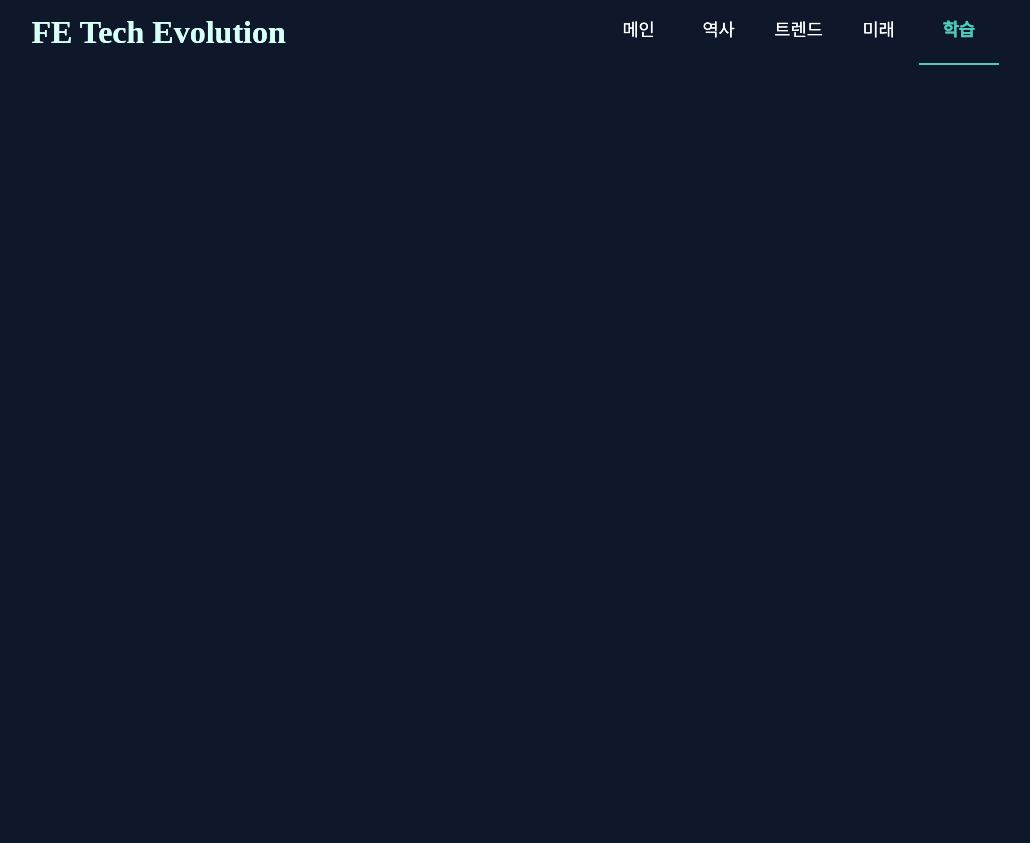
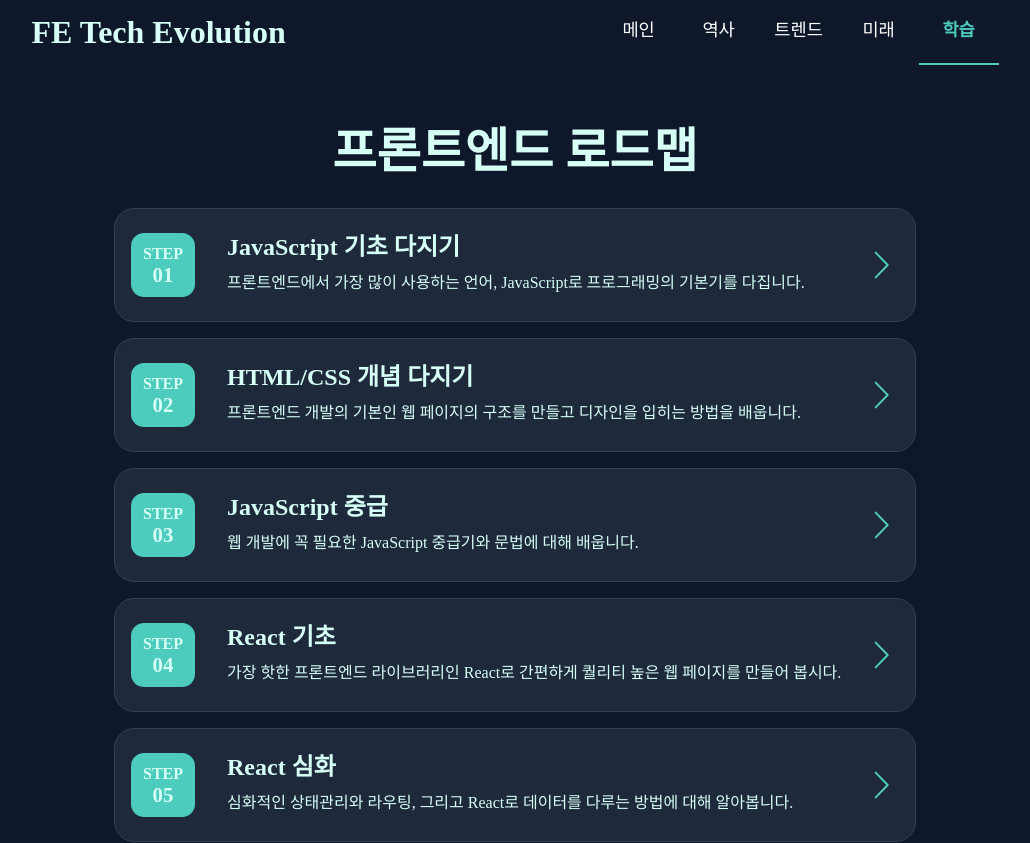
Before and after one commit to whateveriiwant/fe_tech_revolution, a React (Create React App) app: page /learn in a window 1280 px wide. Shown: the top 843 px of the page, without its empty margins (125-1155 px from the left). Before the commit the page ends 800 px from the top, so only its background shows below. Built offline with nearby package versions, Linux system fonts and the light colour scheme; a web font is replaced by a local one.

Commit message:
개발 종료

```diff
--- /dev/null
+++ b/src/pages/LearnPage/Item.jsx
@@ -0,0 +1,31 @@
+import styles from "./LearnPage.module.css";
+import arrow from "../../assets/arrow.svg";
+
+export const Item = (props) => {
+  const openNewTabHandler = (url) => {
+    window.open(url, "_blank", "noopener, noreferrer");
+  };
+
+  return (
+    <div
+      className={styles.wrap_roadmap}
+      onClick={() => openNewTabHandler(props.link)}
+    >
+      <div className={styles.roadmap_item}>
+        <div className={styles.step}>
+          <span>STEP</span>
+          {props.number}
+        </div>
+        <div className={styles.container}>
+          <p className={styles.title}>{props.title}</p>
+          <p className={styles.p}>{props.description}</p>
+        </div>
+        <img
+          src={arrow}
+          alt="arrow"
+          style={{ width: "2rem", height: "auto" }}
+        />
+      </div>
+    </div>
+  );
+};
--- a/src/pages/LearnPage/LearnPage.jsx
+++ b/src/pages/LearnPage/LearnPage.jsx
@@ -1,10 +1,81 @@
+import { Fade } from "react-reveal";
+import { Item } from "./Item";
 import styles from "./LearnPage.module.css";
-import { Header } from "../../components/Header/Header";
+
+const text = [
+  {
+    number: "01",
+    title: "JavaScript 기초 다지기",
+    description:
+      "프론트엔드에서 가장 많이 사용하는 언어, JavaScript로 프로그래밍의 기본기를 다집니다.",
+    link: "https://www.codeit.kr/topics/getting-started-with-javascript",
+  },
+  {
+    number: "02",
+    title: "HTML/CSS 개념 다지기",
+    description:
+      "프론트엔드 개발의 기본인 웹 페이지의 구조를 만들고 디자인을 입히는 방법을 배웁니다.",
+    link: "https://www.codeit.kr/topics/intro-to-web-publishing",
+  },
+  {
+    number: "03",
+    title: "JavaScript 중급",
+    description:
+      "웹 개발에 꼭 필요한 JavaScript 중급기와 문법에 대해 배웁니다.",
+    link: "https://www.codeit.kr/topics/modern-javascript",
+  },
+  {
+    number: "04",
+    title: "React 기초",
+    description:
+      "가장 핫한 프론트엔드 라이브러리인 React로 간편하게 퀄리티 높은 웹 페이지를 만들어 봅시다.",
+    link: "https://www.codeit.kr/topics/getting-started-with-react",
+  },
+  {
+    number: "05",
+    title: "React 심화",
+    description:
+      "심화적인 상태관리와 라우팅, 그리고 React로 데이터를 다루는 방법에 대해 알아봅니다.",
+    link: "https://www.codeit.kr/topics/handling-data-with-react",
+  },
+  {
+    number: "06",
+    title: "Next.js 웹 개발",
+    description:
+      "Next.js를 통해 클라이언트 뿐만 아니라 서버 쪽에서도 React를 사용하는 방법을 배웁니다.",
+    link: "https://www.codeit.kr/topics/building-a-website-with-nextjs",
+  },
+  {
+    number: "07",
+    title: "라이브러리/프레임워크 활용",
+    description:
+      "styles-components, Tailwind CSS 등 React를 더 효과적으로 사용할 수 있는 방법을 배웁니다.",
+    link: "https://www.codeit.kr/topics/styled-components",
+  },
+  {
+    number: "08",
+    title: "TypeScript",
+    description:
+      "JavaScript의 단점을 완벽히 보완한 TypeScript로 웹 개발 실무 역량을 키울 수 있습니다.",
+    link: "https://www.codeit.kr/topics/typescript-basic",
+  },
+];
 
 export const LearnPage = () => {
   return (
-    <div className={styles.LearnPage}>
-      <Header />
-    </div>
+    <Fade>
+      <div className={styles.LearnPage}>
+        <h1 className={styles.h1}>프론트엔드 로드맵</h1>
+        {text.map((item, idx) => (
+          <Item
+            key={idx}
+            number={item.number}
+            title={item.title}
+            description={item.description}
+            link={item.link}
+          />
+        ))}
+      </div>
+    </Fade>
   );
 };
--- a/src/pages/LearnPage/LearnPage.module.css
+++ b/src/pages/LearnPage/LearnPage.module.css
@@ -2,8 +2,89 @@
   font-family: "Pretendard Variable";
   color: #d6fff6;
   background-color: #0f172a;
+  margin-top: 8rem;
   width: 100%;
-  height: 100vh;
+  height: 100%;
   display: flex;
   flex-direction: column;
+  justify-content: center;
+  align-items: center;
 }
+
+.wrap_roadmap {
+  padding-left: 1rem;
+  margin-bottom: 1rem;
+  display: flex;
+  flex-direction: column;
+  align-items: start;
+  justify-content: center;
+  width: 49rem;
+  height: 7rem;
+  border-radius: 20px;
+  background-color: rgb(30, 41, 59);
+  border: 1px solid rgb(53, 63, 79);
+  font-weight: bold;
+  font-size: 1.7rem;
+  line-height: 130%;
+  transition-property: background-color;
+  transition-timing-function: cubic-bezier(0.4, 0, 0.2, 1);
+  transition-duration: 300ms;
+  cursor: pointer;
+}
+
+.wrap_roadmap:hover {
+  background-color: rgb(44, 59, 83);
+}
+
+.h1 {
+  font-size: 3rem;
+  font-weight: bold;
+  margin-bottom: 2rem;
+}
+
+.roadmap_item {
+  position: relative;
+  width: 47rem;
+  display: flex;
+  align-items: center;
+  justify-content: start;
+  flex-direction: row;
+}
+
+.step {
+  width: 4rem;
+  height: 4rem;
+  font-size: 1.3rem;
+  text-align: center;
+  display: flex;
+  align-items: center;
+  justify-content: center;
+  flex-direction: column;
+  background-color: #4dccbd;
+  border: #4dccbd;
+  line-height: 100%;
+  border-radius: 13px;
+  font-weight: 600;
+}
+
+.step span {
+  font-size: 1rem;
+}
+
+.container {
+  padding-left: 2rem;
+}
+
+.title {
+  font-size: 1.5rem;
+}
+
+.p {
+  font-size: 1rem;
+  font-weight: 300;
+}
+
+.roadmap_item img {
+  position: absolute;
+  left: 97%;
+}
--- a/src/pages/MainPage/Page2/Page2.jsx
+++ b/src/pages/MainPage/Page2/Page2.jsx
@@ -21,7 +21,7 @@ export const Page2 = () => {
         <div style={{ height: "3rem" }} />
       </Fade>
 
-      <a href="#page3">
+      <a className={styles.a} href="#page3">
         <span></span>
         <div style={{ height: "2.8rem" }} />
         Scroll
--- a/src/pages/MainPage/Page2/Page2.module.css
+++ b/src/pages/MainPage/Page2/Page2.module.css
@@ -66,13 +66,13 @@
   color: #d6fff6;
 }
 
-a {
+.a {
   padding-top: 80px;
   color: #d6fff6;
   text-decoration: none;
   font-weight: 100;
 }
-a span {
+.a span {
   position: absolute;
   left: 50%;
   width: 24px;
@@ -87,7 +87,7 @@ a span {
   opacity: 0;
   box-sizing: border-box;
 }
-a span:nth-of-type(1) {
+.a span:nth-of-type(1) {
   -webkit-animation-delay: 0s;
   animation-delay: 0s;
 }
```
Also changed, not shown: src/assets/arrow.svg (added).
